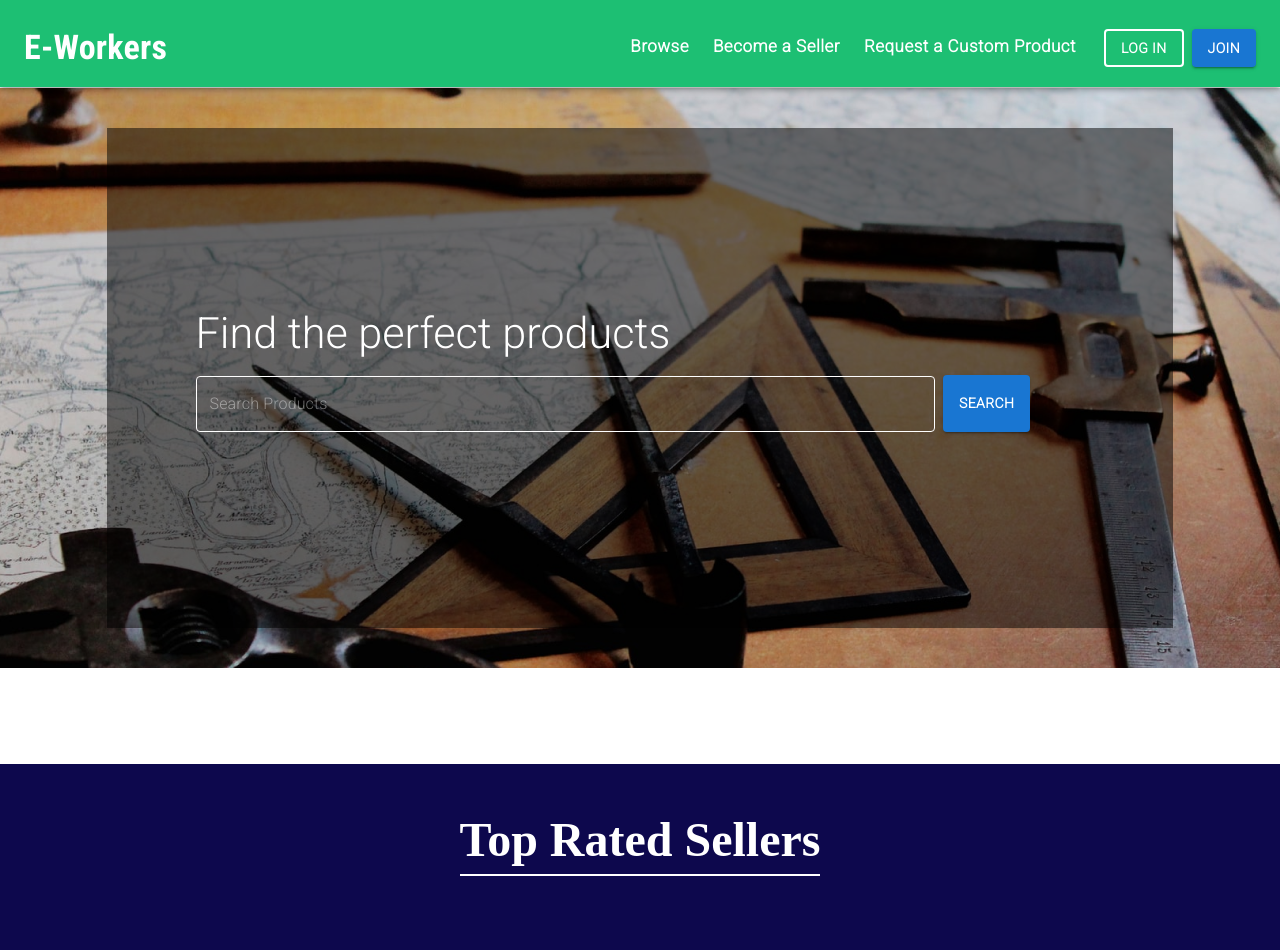
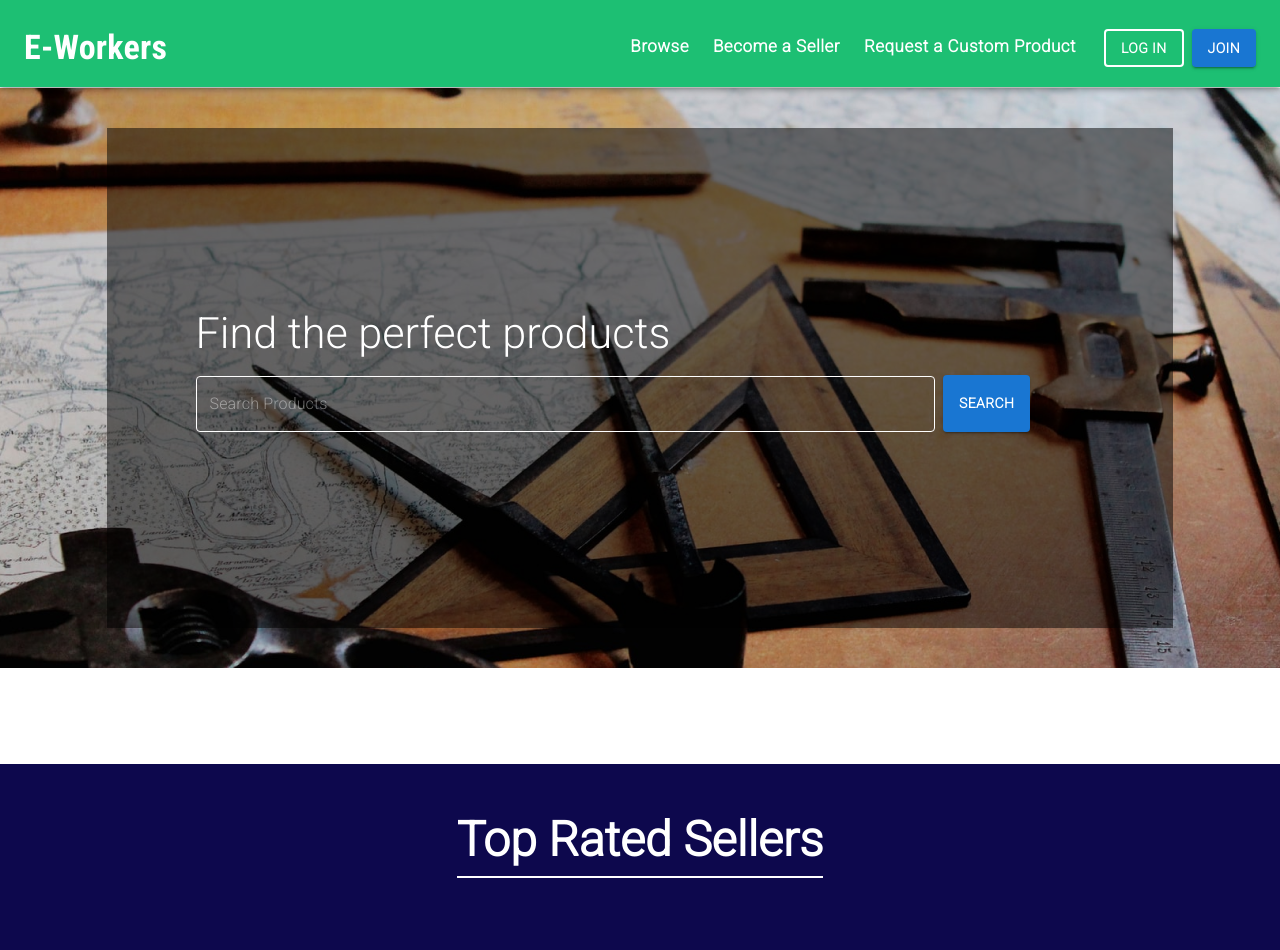
Before and after one commit to bilal42011/Ecommerce-Platform-For-Customized-Products, a React (Create React App) app: page / in a window 1280 px wide. Shown: the top 950 px of the page. Built offline with nearby package versions, Linux system fonts and the light colour scheme.

Commit message:
Fixed top rated sellers title font

```diff
--- a/src/Components/Homepage/TopRatedSellers/TopRatedSellers.js
+++ b/src/Components/Homepage/TopRatedSellers/TopRatedSellers.js
@@ -1,18 +1,30 @@
-import React from 'react'
-import {Typography,Container} from '@mui/material';
-import SellersSlider from './SellersSlider/SellersSlider';
-
-
+import React from "react";
+import { Typography, Container } from "@mui/material";
+import SellersSlider from "./SellersSlider/SellersSlider";
 
 const TopRatedSellers = () => {
   return (
-    <Container maxWidth="xl" sx={{paddingTop:"3rem",backgroundColor:"#0d084d",marginTop:{xs:"3rem",sm:"4rem",md:"6rem"}}}>
-      <Typography variant="h3" fontFamily='Roboto sans-serif' textAlign="center" color="white" fontWeight="bold">
-<span style={{paddingBottom:"8px",borderBottom:"2px solid white"}}>Top Rated Sellers</span>
+    <Container
+      maxWidth="xl"
+      sx={{
+        paddingTop: "3rem",
+        backgroundColor: "#0d084d",
+        marginTop: { xs: "3rem", sm: "4rem", md: "6rem" },
+      }}
+    >
+      <Typography
+        variant="h3"
+        textAlign="center"
+        color="white"
+        fontWeight="bold"
+      >
+        <span style={{ paddingBottom: "8px", borderBottom: "2px solid white" }}>
+          Top Rated Sellers
+        </span>
       </Typography>
-    <SellersSlider />
+      <SellersSlider />
     </Container>
-  )
-}
+  );
+};
 
 export default TopRatedSellers;
```
